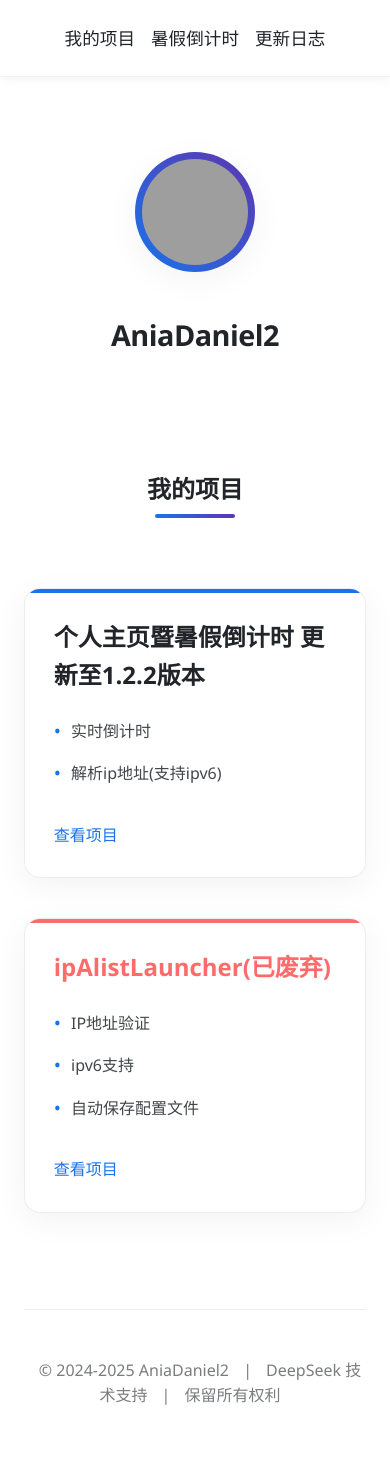
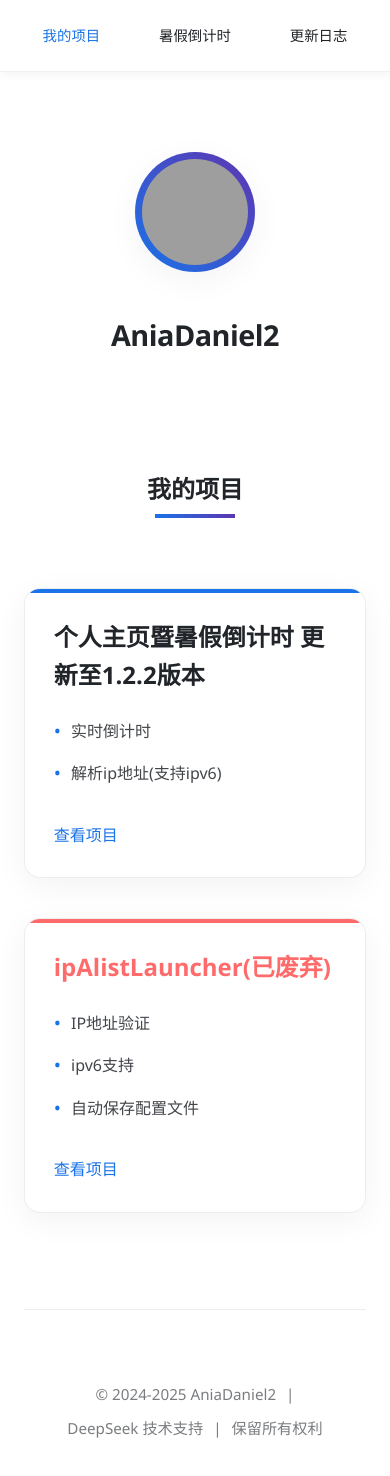
Before and after one commit to AniaDaniel2/AniaDaniel2.github.io, a plain HTML site: page index.html in a window 390 px wide. Drawn offline with Linux system fonts and the light colour scheme; grey boxes are pictures that could not be loaded.

Commit message:
Update index.html

```diff
--- a/index.html
+++ b/index.html
@@ -41,7 +41,7 @@
             display: none;
         }
 
-        /* 导航栏样式 */
+        /* 修复导航栏垂直对齐 */
         .navbar {
             position: fixed;
             top: 0;
@@ -69,8 +69,10 @@
             gap: 2.5rem;
             justify-content: center;
             align-items: center;
+            height: 100%; /* 确保容器有高度 */
         }
 
+        /* 修复对齐问题：设置相同高度和垂直对齐 */
         .nav-links a {
             color: var(--text-color);
             text-decoration: none;
@@ -79,12 +81,22 @@
             position: relative;
             padding: 0.5rem 0;
             transition: var(--transition);
+            min-width: 120px; /* 确保最小宽度一致 */
+            display: inline-flex; /* 使所有项有相同高度 */
+            align-items: center; /* 垂直居中 */
+            justify-content: center; /* 水平居中 */
+            height: 100%; /* 高度填满容器 */
+        }
+
+        /* 第一个链接设置为蓝色 */
+        .nav-links a:first-child {
+            color: var(--accent-blue);
         }
 
         .nav-links a::after {
             content: '';
             position: absolute;
-            bottom: 极
+            bottom: 0;
             left: 0;
             width: 0;
             height: 2px;
@@ -161,7 +173,7 @@
             width: 80px;
             height: 4px;
             background: linear-gradient(90deg, var(--accent-blue), var(--accent-purple));
-            border-radius: 2px;
+            border-radius: 极
         }
 
         .projects {
@@ -270,11 +282,13 @@
 
         .copyright {
             color: rgba(33, 37, 41, 0.6);
-            font极
-        }
-
-        .copyright span {
-            margin: 0 10px;
+            font-size: 0.95rem;
+            margin-top: 1.5rem;
+            display: flex;
+            justify-content: center;
+            align-items: center;
+            gap: 10px;
+            flex-wrap: wrap;
         }
 
         /* 错误信息样式 */
@@ -291,12 +305,10 @@
         .error-message h3 {
             color: var(--accent-red);
             margin-bottom: 1rem;
-            /* 删除了图标 */
         }
 
         .error-message p {
             margin-bottom: 0.5rem;
-            font-size: 0.95rem;
         }
 
         .retry-button {
@@ -332,6 +344,14 @@
 
             .nav-links {
                 gap: 1.5rem;
+                width: 100%;
+                justify-content: space-around; /* 确保在小屏幕均匀分布 */
+            }
+
+            .nav-links a {
+                min-width: auto; /* 在小屏幕上去除最小宽度限制 */
+                padding: 0.5rem;
+                font-size: 1rem;
             }
 
             .projects {
@@ -353,8 +373,13 @@
             }
 
             .nav-links {
-                gap: 1rem;
+                gap: 0.8rem;
+            }
+
+            .nav-links a {
                 font-size: 0.9rem;
+                min-width: 30%; /* 确保在小屏幕上均匀分布 */
+                padding: 0.5rem 0.2rem; /* 调整内边距 */
             }
 
             .avatar {
@@ -395,9 +420,25 @@
         <h2 class="section-title">我的项目</h2>
 
         <section class="projects" id="projects-container">
-            <!-- 项目卡片占位符 -->
-            <div class="project-card placeholder">
-                <p style="text-align: center; opacity: 0.7;">项目卡片将在这里显示</p>
+            <!-- 示例项目 -->
+            <div class="project-card accent-blue">
+                <h3>项目名称</h3>
+                <div class="project-description">
+                    <p>这是一个示例项目卡片</p>
+                    <p>实际网站会读取xm.json文件</p>
+                    <p>导航栏错位问题已修复</p>
+                </div>
+                <a href="#" class="project-link">查看项目</a>
+            </div>
+
+            <div class="project-card accent-purple">
+                <h3>另一个项目</h3>
+                <div class="project-description">
+                    <p>项目描述文字清晰易读</p>
+                    <p>整体采用现代简约设计</p>
+                    <p>导航项现在水平对齐</p>
+                </div>
+                <a href="#" class="project-link">查看项目</a>
             </div>
         </section>
 
@@ -441,7 +482,7 @@
         function loadProjects(data) {
             const container = document.getElementById('projects-container');
 
-            // 如果加载成功，移除占位符
+            // 如果加载成功，移除示例
             container.innerHTML = '';
 
             if (!data || !data.projects || !Array.isArray(data.projects)) {
```
